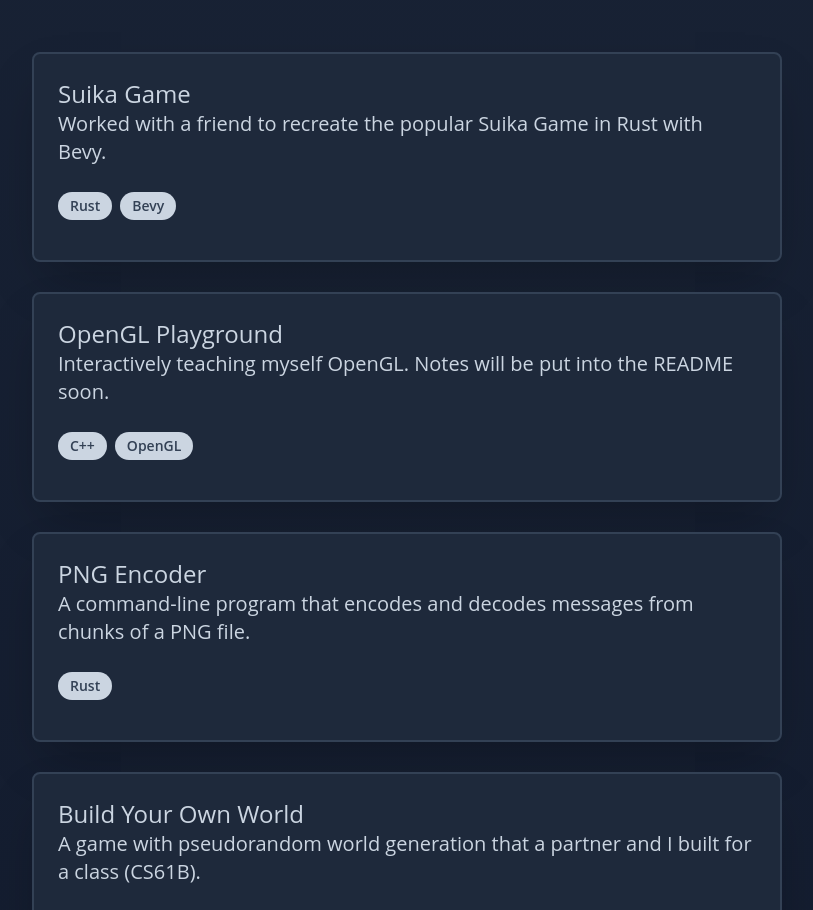
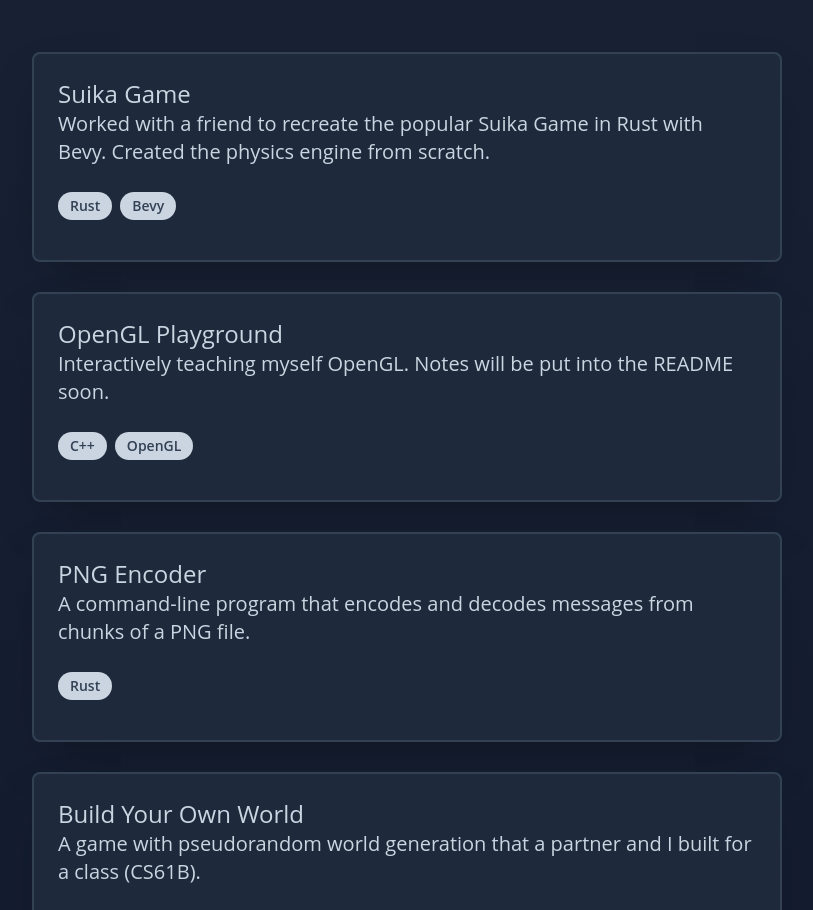
Before and after one commit to albertye1/pw2, a React (Create React App) app: page / in a window 1280 px wide. Shown: the part 1759-2669 px from the top of the page, without its empty margins (233-1046 px from the left). Built offline with nearby package versions, Linux system fonts and the light colour scheme.

Commit message:
fix bugs

```diff
--- a/src/App.js
+++ b/src/App.js
@@ -48,7 +48,7 @@
         <a href="https://github.com/albertye1/wechat_chigua/tree/main">
         <div class="card-dark">
           <p className="text-2xl">Suika Game</p>
-          <p className="text-xl">Worked with a friend to recreate the popular Suika Game in Rust with Bevy.</p>
+          <p className="text-xl">Worked with a friend to recreate the popular Suika Game in Rust with Bevy. Created the physics engine from scratch.</p>
             <div class="pt-4 pb-2">
               <Tag content={"Rust"} />
               <Tag content={"Bevy"} />
```
